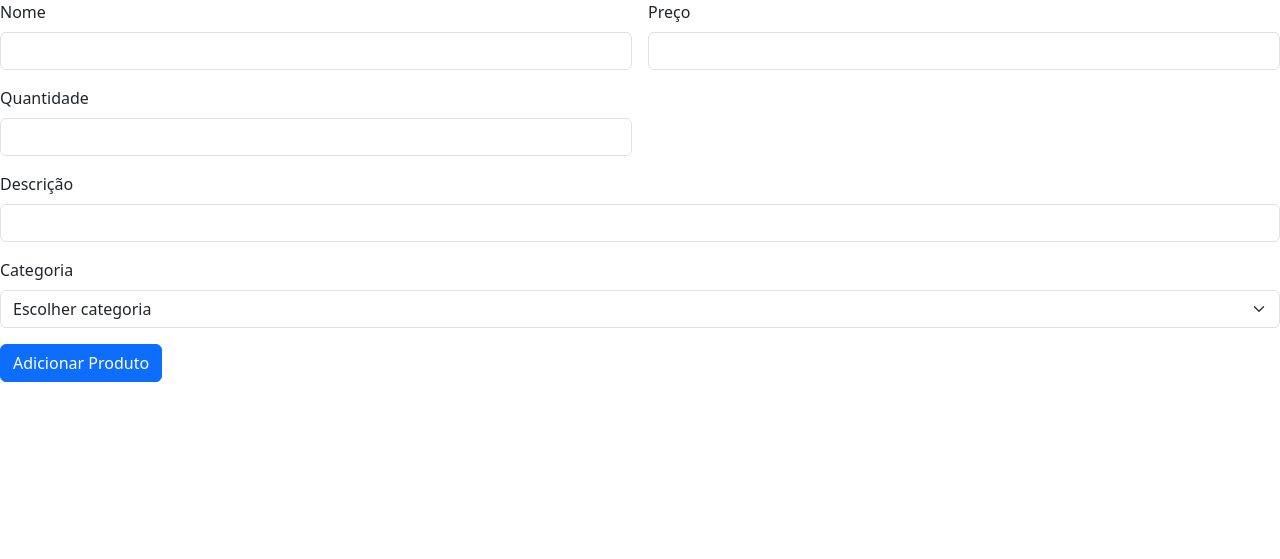
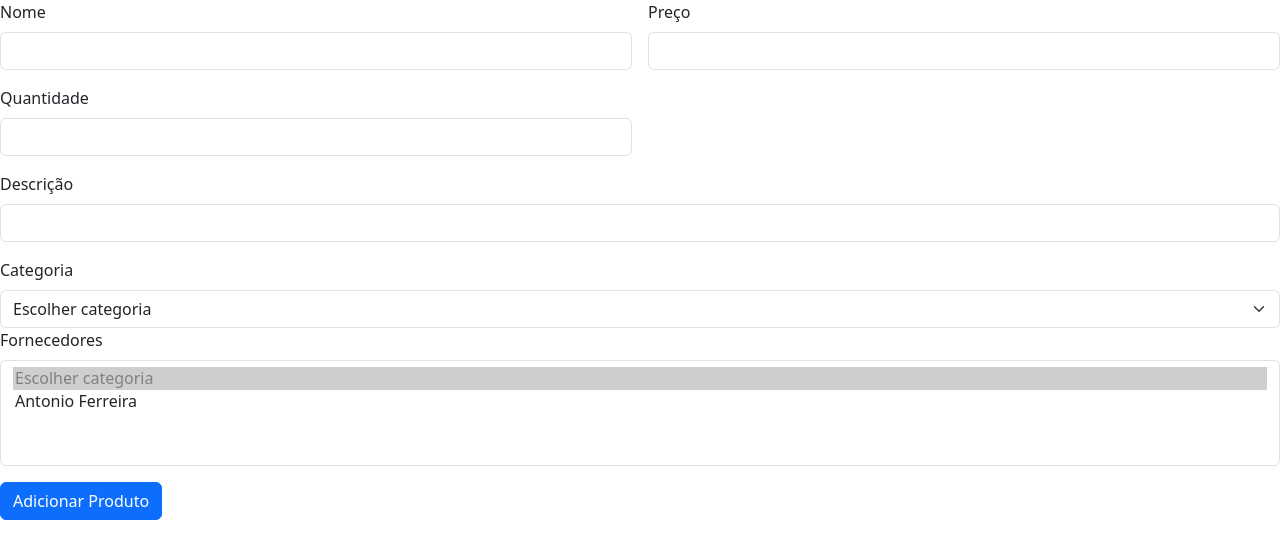
Before and after one commit to vinicioeuf/curso-django, a Django app: page /adicionar_produto in a window 1280 px wide. Shown: the top 559 px of the page. Run offline with Django 5.2, Linux system fonts and the light colour scheme; data comes from the database, SQL or seed files in the repository; both versions use the stored data as it was after the commit; parts of the project's set-up code (start-up, migrations or seed data) failed here and were passed over.

Commit message:
correção bugs

```diff
--- a/curso-django/estoque/models.py
+++ b/curso-django/estoque/models.py
@@ -18,8 +18,7 @@ class Produto(models.Model):
         blank=True
     )
     descricao = models.TextField(default="")
-    fornecedores = models.ManyToManyField('estoque.Fornecedor', related_name='produtos')
-
+    fornecedores = models.ManyToManyField('estoque.Fornecedor', related_name="produtos")
 
 
 class MovimentacaoEstoque(models.Model):
--- a/curso-django/estoque/templates/produto/adicionar_produto.html
+++ b/curso-django/estoque/templates/produto/adicionar_produto.html
@@ -9,7 +9,7 @@
     <script src="https://cdn.jsdelivr.net/npm/bootstrap@5.3.3/dist/js/bootstrap.bundle.min.js"
         integrity="sha384-YvpcrYf0tY3lHB60NNkmXc5s9fDVZLESaAA55NDzOxhy9GkcIdslK1eN7N6jIeHz"
         crossorigin="anonymous"></script>
-  <title>Adicionar categoria</title>
+  <title>Adicionar Produto</title>
 </head>
 <body>
   <form class="row g-3" method="post">
@@ -19,8 +19,8 @@
       <input type="text" class="form-control" id="nome" name="nome">
     </div>
     <div class="col-md-6">
-        <label for="preco" class="form-label">Preço</label>
-        <input type="text" class="form-control" id="preco" name="preco">
+      <label for="preco" class="form-label">Preço</label>
+      <input type="number" step="0.01" class="form-control" id="preco" name="preco" required>
     </div>
     <div class="col-md-6">
         <label for="quantidade" class="form-label">Quantidade</label>
@@ -39,6 +39,15 @@
         {% endfor %}
     </select>
 
+      <label for="fornecedores" class="form-label">Fornecedores</label>
+      <select name="fornecedores" id="fornecedores" class="form-select" multiple>
+        <option value="" selected disabled>Escolher categoria</option>
+        {% for fornecedor in fornecedores %}
+          <option value="{{ fornecedor.id }}">{{ fornecedor.nome }}</option>
+        {% endfor %}
+      </select>
+
+
     </div>
     <div class="col-12">
       <button type="submit" class="btn btn-primary">Adicionar Produto</button>
--- a/curso-django/estoque/views.py
+++ b/curso-django/estoque/views.py
@@ -1,5 +1,5 @@
 
-from datetime import timezone
+from django.utils import timezone
 from django.http import HttpResponse
 from django.shortcuts import redirect, render
 from django.contrib.auth.models import User
@@ -12,7 +12,8 @@ from .models import Produto, Categoria, Fornecedor, MovimentacaoEstoque
 def index(request):
     produtos = Produto.objects.all()
     fornecedores = Fornecedor.objects.all()
-    return render(request, 'index.html', {'produtos': produtos, 'fornecedores' : fornecedores})
+    return render(request, 'index.html', {'produtos': produtos, 'fornecedores': fornecedores})
+
 
 @login_required(login_url="/login/")
 def sobre(request):
@@ -59,23 +60,23 @@ def deletar_categoria(request, id):
 #CRUD PRODUTO ==================================================================================
 def adicionar_produto(request):
     categorias = Categoria.objects.all()
-    if request.method == 'POST':
-        nome = request.POST.get('nome')
-        preco = request.POST.get('preco')
-        quantidade = request.POST.get('quantidade')
-        descricao = request.POST.get('descricao')
-        id_categoria = request.POST.get('id_categoria')
-        categoria = Categoria.objects.get(id_categoria=id_categoria)
+    fornecedores = Fornecedor.objects.all()
+    if request.method == "POST":
+        nome = request.POST['nome']
+        preco = request.POST['preco']
+        quantidade = request.POST['quantidade']
+        descricao = request.POST['descricao']
+        categoria_id = request.POST['id_categoria']
+        fornecedores_ids = request.POST.getlist('fornecedores')  # Recupera múltiplos fornecedores
 
-        Produto.objects.create(
-            nome=nome,
-            preco=preco,
-            quantidade=quantidade,
-            descricao=descricao,
-            categoria=categoria
+        categoria = Categoria.objects.get(id_categoria=categoria_id)
+        produto = Produto.objects.create(
+            nome=nome, preco=preco, quantidade=quantidade, descricao=descricao, categoria=categoria
         )
+        produto.fornecedores.set(fornecedores_ids)  # Associa os fornecedores
+        produto.save()
         return redirect('index')
-    return render(request, 'produto/adicionar_produto.html', {'categorias': categorias})
+    return render(request, 'produto/adicionar_produto.html', {'categorias': categorias, 'fornecedores': fornecedores})
 
 def listar_produtos(request):
     produtos = Produto.objects.select_related('categoria').all()
@@ -146,9 +147,8 @@ def adicionar_movimentacao(request):
         produto_id = request.POST.get('produto')
         tipo = request.POST.get('tipo')
         quantidade = int(request.POST.get('quantidade'))
-        data_movimentacao = timezone.now()
+        data_movimentacao = timezone.now()  # Usando timezone.now() do Django
         observacoes = request.POST.get('observacoes')
-
 
         if quantidade <= 0:
             return render(request, 'movimentacaoestoque/adicionar_movimentacao.html', {
@@ -165,6 +165,7 @@ def adicionar_movimentacao(request):
         )
         return redirect('listar_movimentacoes')
     return render(request, 'movimentacaoestoque/adicionar_movimentacao.html', {'produtos': produtos})
+
 
 def listar_movimentacoes(request):
     movimentacoes = MovimentacaoEstoque.objects.select_related('produto').all()
```
Also changed, not shown: curso-django/estoque/templates/index.html (+8 -1 lines), curso-django/estoque/tests.py (+32 -1 lines), curso-django/db.sqlite3, curso-django/estoque/migrations/0002_fornecedor_produtos.py, curso-django/estoque/migrations/0003_remove_fornecedor_produtos_produto_fornecedores.py (added).
